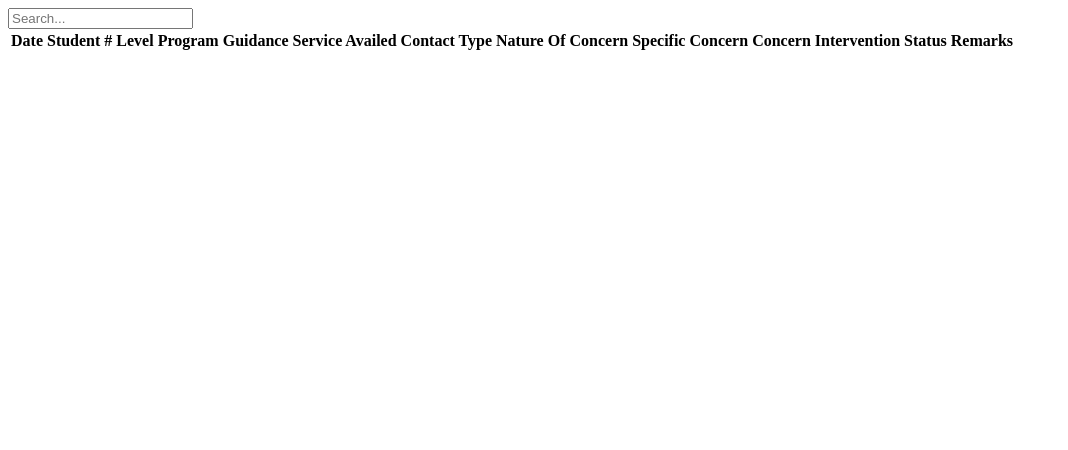
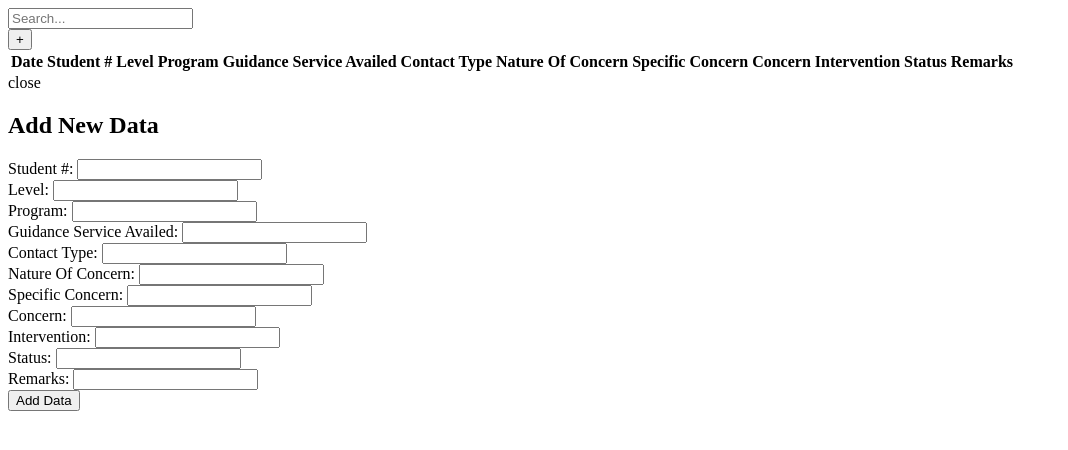
Before and after one commit to yuan-miranda/guidance-system, a Node server app: template views/home.handlebars in a window 1280 px wide. Shown: the top 450 px of the page, without its empty margins (0-1068 px from the left). Run offline with Node 20, Linux system fonts and the light colour scheme; the template is opened without the code that fills it, so the values that code supplies are empty; some libraries are stand-ins or nearby versions.

Commit message:
way to write on database, the form data is always empty

```diff
--- a/index.js
+++ b/index.js
@@ -11,7 +11,7 @@
 const __dirname = dirname(__filename);
 
 const app = express();
-const port = 3000;
+const port = 3001
 
 const dbPromise = open({
     filename: './database.db',
@@ -25,6 +25,7 @@
 app.use(express.urlencoded({ extended: true }));
 app.use(express.static(path.join(__dirname, 'public')));
 app.use("/qr", express.static(join(__dirname, 'public/cdn/qr')));
+app.use(express.json());
 
 
 app.get('/', async (req, res) => {
@@ -97,6 +98,19 @@
     });
 });
 
+app.post('/addStudentData', async (req, res) => {
+    const { student_id, level, program, guidance_service_availed, contact_type, nature_of_concern, specific_concern, concern, intervention, status, remarks } = req.body;
+    const db = await dbPromise;
+
+    const date = new Date().toISOString().split('T')[0];
+    await db.run(`
+        INSERT INTO StudentData (date, student_id, level, program, guidance_service_availed, contact_type, nature_of_concern, specific_concern, concern, intervention, status, remarks)
+        VALUES (?, ?, ?, ?, ?, ?, ?, ?, ?, ?, ?, ?)`,
+        [date, student_id, level, program, guidance_service_availed, contact_type, nature_of_concern, specific_concern, concern, intervention, status, remarks]);
+    console.log(req.body);
+    res.json({ message: 'Data added successfully' });
+});
+
 app.listen(port, async () => {
     console.log(`Server is running on http://localhost:${port}`);
     const db = await dbPromise;
--- a/migrations/001-initial-schema.sql
+++ b/migrations/001-initial-schema.sql
@@ -9,7 +9,7 @@
     nature_of_concern STRING,
     specific_concern STRING,
     concern STRING,
+    intervention STRING,
     status STRING,
-    intervention STRING,
     remarks STRING
 );
--- a/views/home.handlebars
+++ b/views/home.handlebars
@@ -34,4 +34,52 @@
        </tr>
        {{/each}}
    </tbody>
+   <div>
+    <button onclick="addDataModal()">
+        +
+    </button>
+   </div>
 </table>
+
+<div id="addDataModal" class="addDataModal">
+    <div class="modal-content">
+        <span class="close" onclick="closeModal()">close</span>
+        <h2>Add New Data</h2>
+        <form id="addDataForm" onsubmit="addData(event)">
+            <label for="student_id">Student #:</label>
+            <input type="text" id="student_id" name="student_id" required>
+            <br>
+            <label for="level">Level:</label>
+            <input type="text" id="level" name="level" required>
+            <br>
+            <label for="program">Program:</label>
+            <input type="text" id="program" name="program" required>
+            <br>
+            <label for="guidance_service_availed">Guidance Service Availed:</label>
+            <input type="text" id="guidance_service_availed" name="guidance_service_availed" required>
+            <br>
+            <label for="contact_type">Contact Type:</label>
+            <input type="text" id="contact_type" name="contact_type" required>
+            <br>
+            <label for="nature_of_concern">Nature Of Concern:</label>
+            <input type="text" id="nature_of_concern" name="nature_of_concern" required>
+            <br>
+            <label for="specific_concern">Specific Concern:</label>
+            <input type="text" id="specific_concern" name="specific_concern" required>
+            <br>
+            <label for="concern">Concern:</label>
+            <input type="text" id="concern" name="concern" required>
+            <br>
+            <label for="intervention">Intervention:</label>
+            <input type="text" id="intervention" name="intervention" required>
+            <br>
+            <label for="status">Status:</label>
+            <input type="text" id="status" name="status" required>
+            <br>
+            <label for="remarks">Remarks:</label>
+            <input type="text" id="remarks" name="remarks" required>
+            <br>
+            <button type="submit">Add Data</button>
+        </form>
+    </div>
+</div>
```
Also changed, not shown: public/css/home.css (+38 -0 lines), public/js/home.js (+31 -1 lines).
